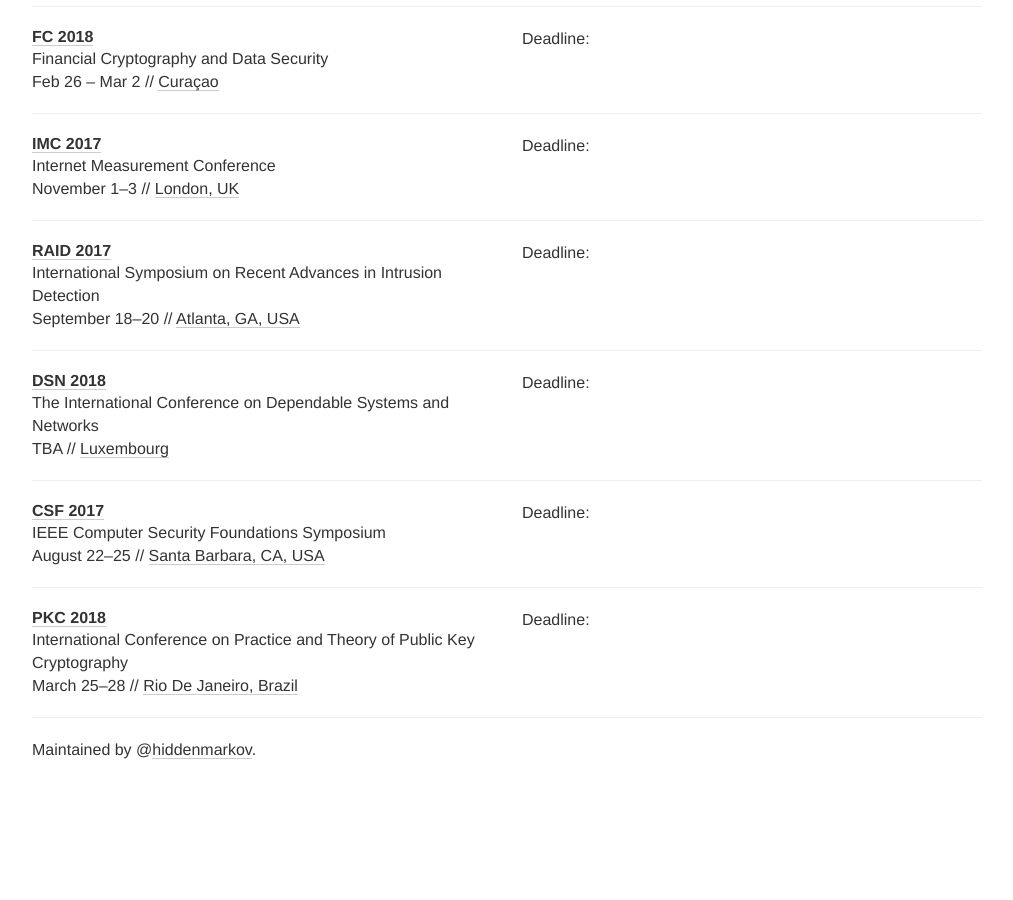
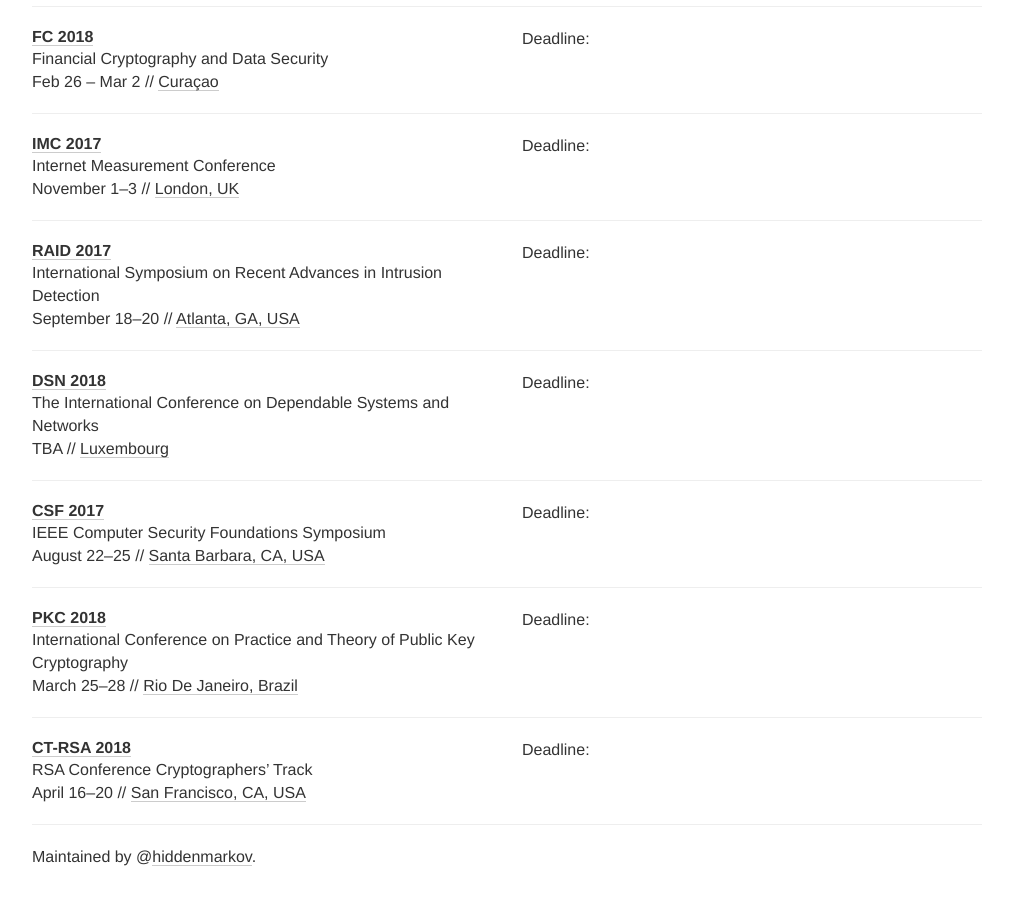
Before and after one commit to sec-deadlines/sec-deadlines.github.io, a Jekyll site: the page built from index.html, in a window 1280 px wide and 900 px high, scrolled down 1536 px. Shown: the whole window, without its empty margins (133-1146 px from the left). Built offline with Jekyll 4.4.1, drawn with Linux system fonts in a browser that asks for light colours; nearby versions of some CDN libraries; comment, search, counter and statistics services are not loaded; before the commit the page ends 2329 px from its top, so only the background shows below that.

Commit message:
adds CT-RSA 2018

```diff
--- a/_data/conferences.yml
+++ b/_data/conferences.yml
@@ -179,3 +179,13 @@
   date: March 25-28
   place: Rio De Janeiro, Brazil
   tags: CRYPTO
+
+- name: CT-RSA
+  description: RSA Conference Cryptographers’ Track
+  year: 2018
+  link: https://www.cosic.esat.kuleuven.be/ct-rsa2018/
+  deadline: "2017-10-01 11:59"
+  timezone: Etc/GMT
+  date: April 16-20
+  place: San Francisco, CA, USA
+  tags: CRYPTO
```
